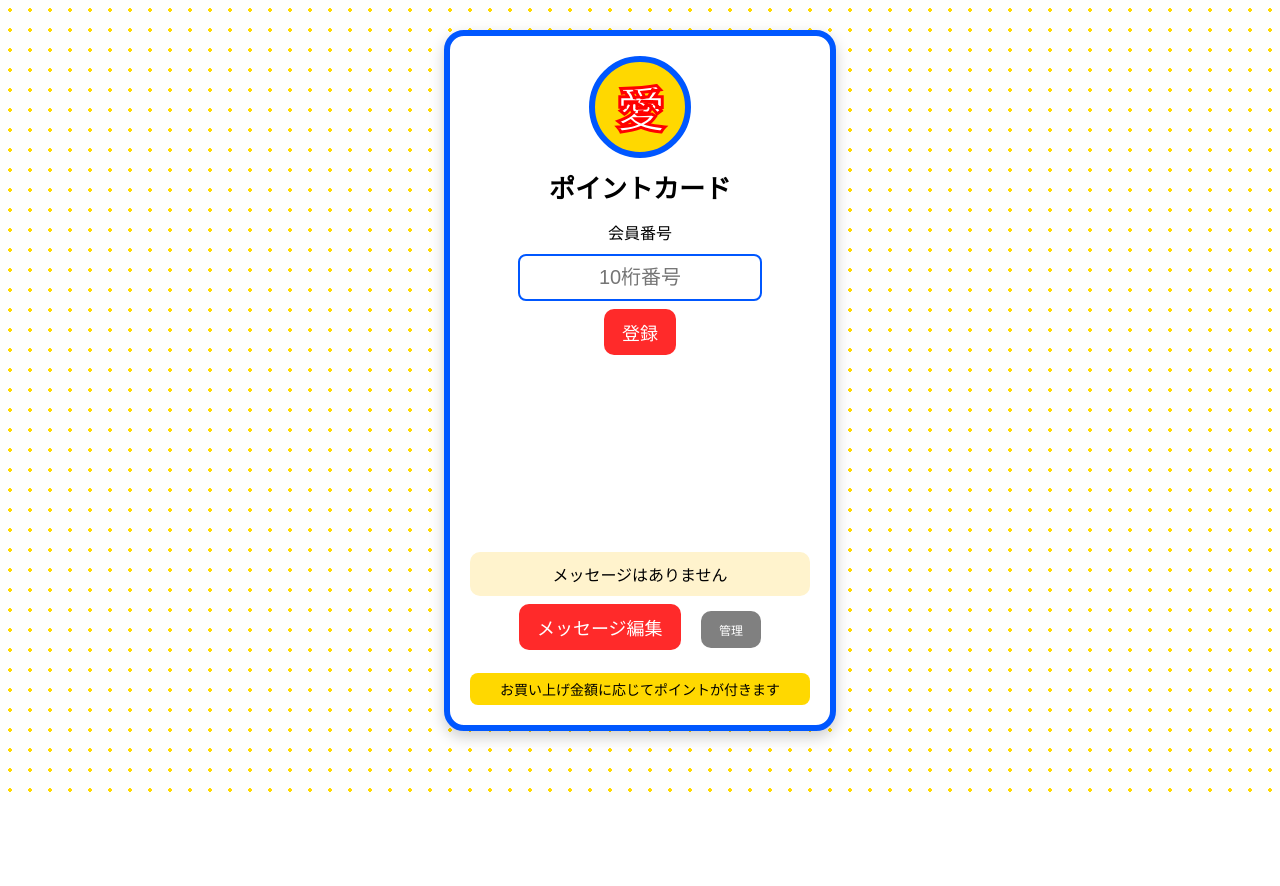
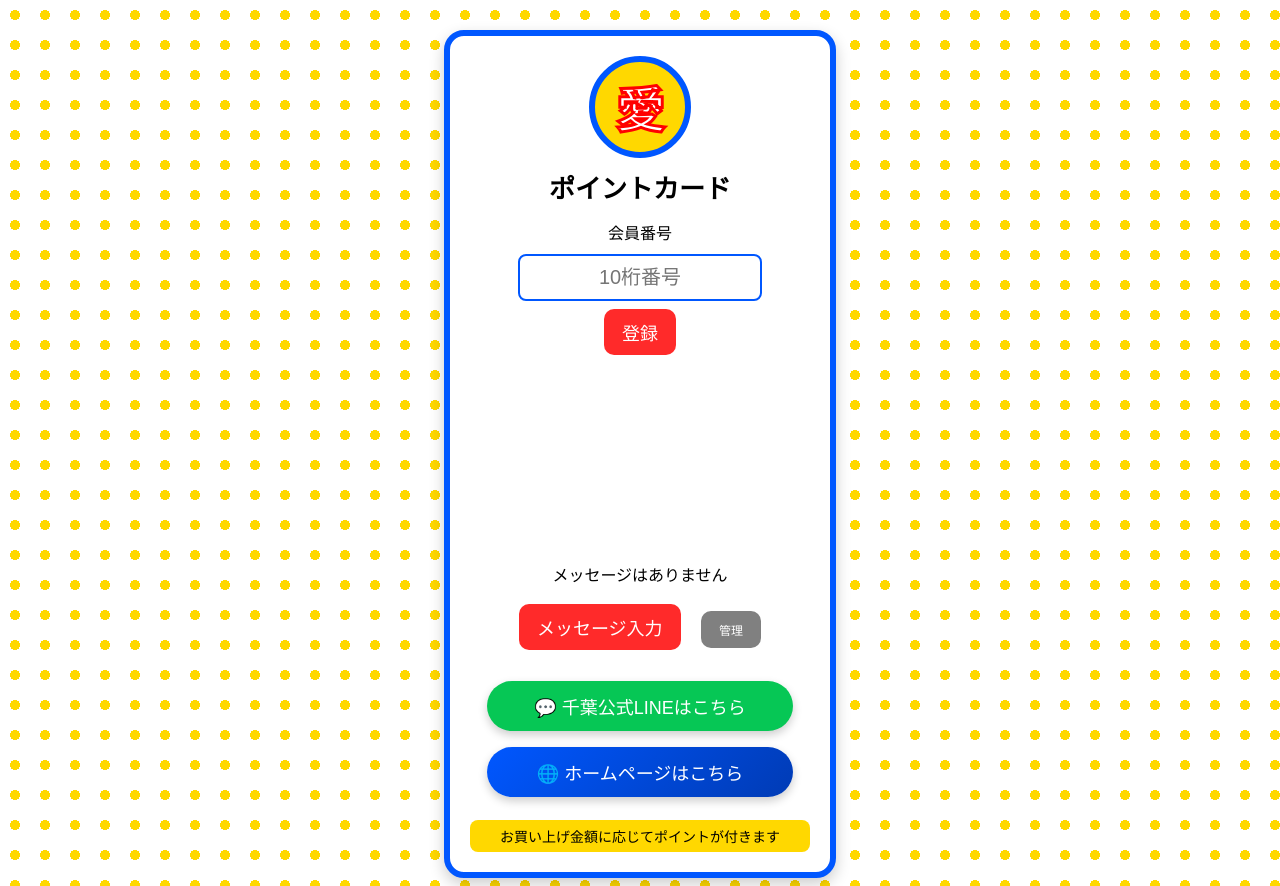
Before and after one commit to tibatibatiba/pointcard, a plain HTML site: page index.html in a window 1280 px wide. Before the commit the page ends 800 px from the top, so only its background shows below. Drawn offline with Linux system fonts and the light colour scheme.

Commit message:
Update index.html

```diff
--- a/index.html
+++ b/index.html
@@ -16,8 +16,8 @@ text-align:center;
 font-family:sans-serif;
 margin-top:30px;
 background:white;
-background-image: radial-gradient(#ffd800 2px, transparent 2px);
-background-size:20px 20px;
+background-image: radial-gradient(#ffd800 5px, transparent 5px);
+background-size:30px 30px;
 }
 
 .card{
@@ -106,16 +106,51 @@ border-radius:8px;
 .message{
 margin-top:15px;
 font-size:16px;
-background:#fff3cd;
+background:##f5f5f5;
 padding:10px;
 border-radius:10px;
 }
 
-/* 管理ボタン（目立たせない） */
 .admin{
 font-size:12px;
 background:gray;
 }
+
+.line-btn{
+background:#06C755;
+color:white;
+font-size:18px;
+padding:12px;
+width:90%;
+border:none;
+border-radius:30px;
+box-shadow:0 4px 10px rgba(0,0,0,0.2);
+transition:0.2s;
+}
+
+.line-btn:active{
+transform:scale(0.95);
+box-shadow:0 2px 5px rgba(0,0,0,0.2);
+}
+
+.web-btn{
+background:linear-gradient(135deg,#0057ff,#003bb5);
+color:white;
+font-size:18px;
+padding:12px;
+width:90%;
+border:none;
+border-radius:30px;
+box-shadow:0 4px 10px rgba(0,0,0,0.2);
+transition:0.2s;
+}
+
+.web-btn:active{
+transform:scale(0.95);
+box-shadow:0 2px 5px rgba(0,0,0,0.2);
+}
+
+
 
 </style>
 
@@ -149,16 +184,27 @@ background:gray;
 <span id="msg">メッセージはありません</span>
 </div>
 
+<!-- メッセージ入力 -->
 <div id="staffMsgArea" style="display:none;">
-<input id="msgInput" placeholder="メッセージ入力">
+<input id="msgInput" placeholder="メッセージ">
 <br>
 <button onclick="saveMsg()">保存</button>
 </div>
 
-<button onclick="openMsg()">メッセージ編集</button>
+<button onclick="openMsgArea()">メッセージ入力</button>
 
 <!-- 管理ボタン -->
 <button class="admin" onclick="resetCard()">管理</button>
+
+<!-- 外部リンク -->
+<div style="margin-top:15px;">
+<button onclick="goLine()" class="line-btn">
+💬 千葉公式LINEはこちら
+</button>
+<button onclick="goWeb()" class="web-btn">
+🌐 ホームページはこちら
+</button>
+</div>
 
 <div class="footer">
 お買い上げ金額に応じてポイントが付きます
@@ -199,16 +245,8 @@ document.getElementById("inputArea").style.display="none"
 
 }
 
-function openMsg(){
-
-let pass = prompt("パスコードを入力")
-
-if(pass === "1234"){
+function openMsgArea(){
 document.getElementById("staffMsgArea").style.display="block"
-}else{
-alert("パスコードが違います")
-}
-
 }
 
 function saveMsg(){
@@ -221,7 +259,6 @@ document.getElementById("staffMsgArea").style.display="none"
 
 }
 
-/* 🔥 ここが追加された管理機能 */
 function resetCard(){
 
 let pass = prompt("パスコードを入力")
@@ -232,8 +269,6 @@ localStorage.removeItem("card")
 
 document.getElementById("showNumber").innerText=""
 document.getElementById("barcode").innerHTML=""
-
-// 入力欄復活
 document.getElementById("inputArea").style.display="block"
 
 }else{
@@ -256,6 +291,16 @@ margin:0
 
 }
 
+function goLine(){
+window.open("https://page.line.me/hac4418i", "_blank")
+}
+
+
+
+function goWeb(){
+window.open("https://www.aihin.co.jp/chiba/", "_blank")
+}
+
 </script>
 
 </body>
```
